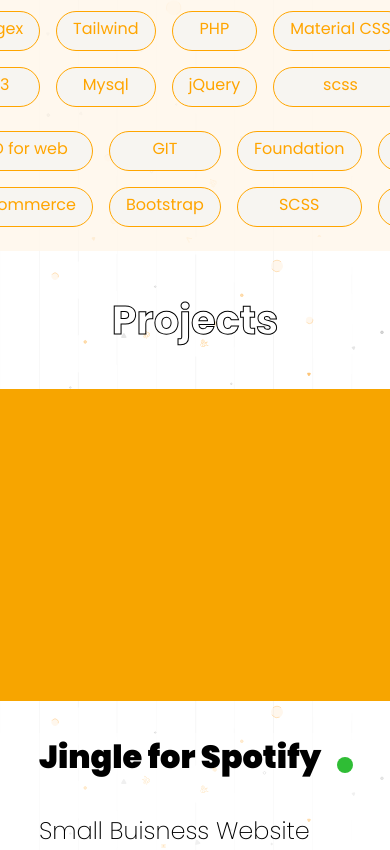
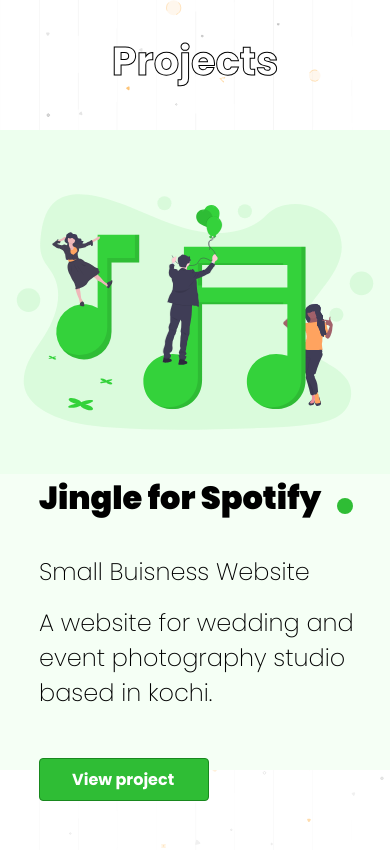
Before and after one commit to abhaykvincent/portfolio-2021, a React (Create React App) app: page / in a window 390 px wide. Shown: the part 6015-6865 px from the top of the page. Built offline with nearby package versions, Linux system fonts and the light colour scheme.

Commit message:
.project:nth-child(2)

```diff
--- a/src/App.scss
+++ b/src/App.scss
@@ -1371,7 +1371,7 @@
         grid-template-rows: 1fr 1fr 1fr;
         grid-template-columns: 1fr ;
         grid-gap: 16px;
-        height: 100vh;
+        height: 150VW;
         width:100%;
         padding: 5vw;
         margin-top: -30vw;;
@@ -1556,7 +1556,8 @@
               margin-bottom: 80px  !important;
               grid-template-rows: 80vw  auto !important;
               grid-auto-flow: row;
-              background:rgba(238, 238, 238, 0) !important;
+              background-size: 150% !important;
+              background-position: top  !important;
 
               .project-head{
                 position:relative !important;
@@ -1594,7 +1595,6 @@
               }
               .project-display{
                 height: 80vw  !important;
-                background-color:#f7a500;
               }
             }
           }
```
Also changed, not shown: src/App.js, 2 other files (tests, documents, lock files or other folders).
